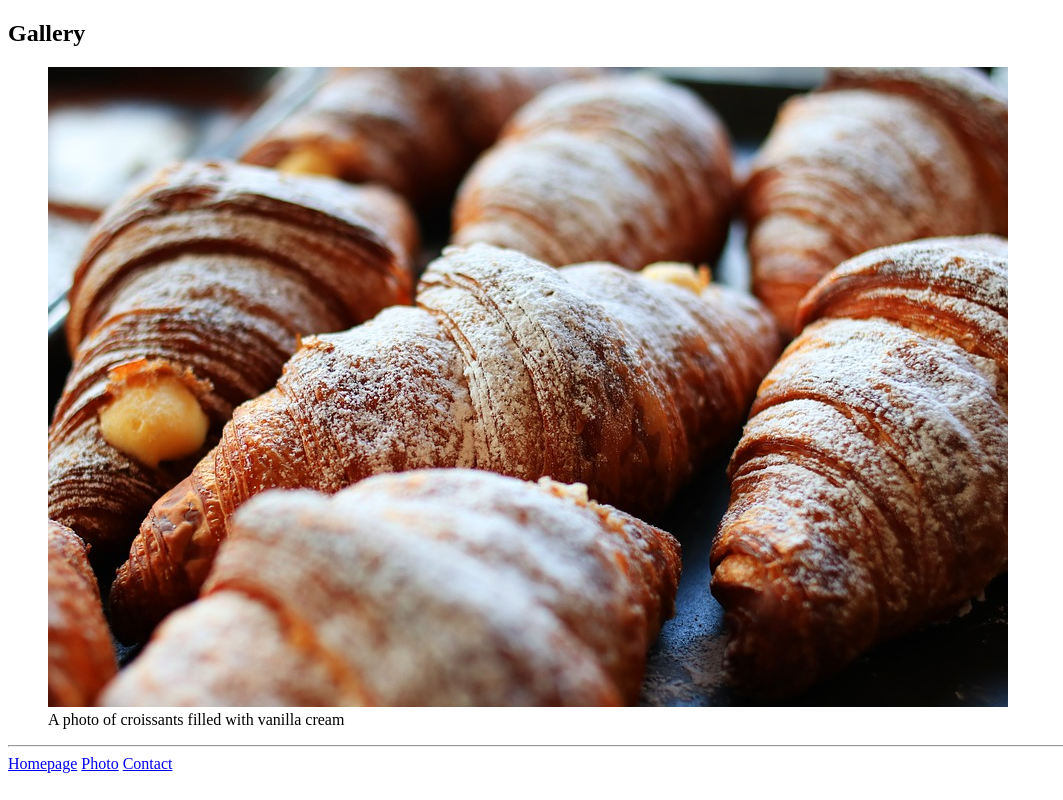
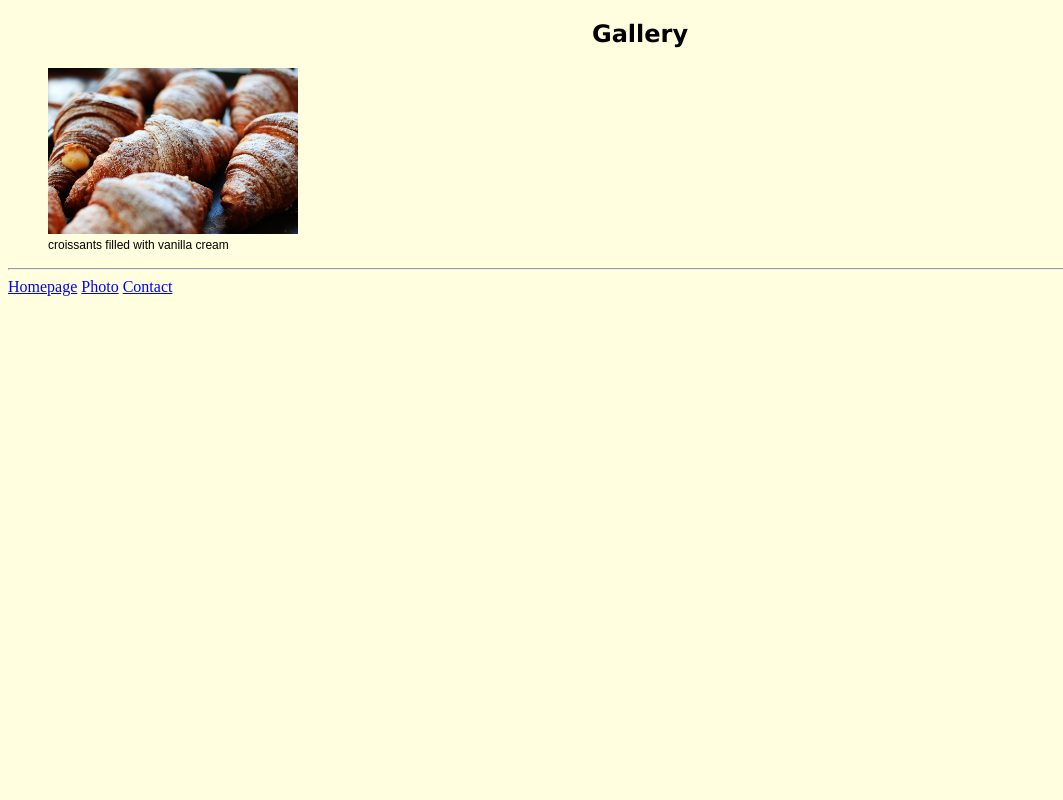
Before and after one commit to lenaguhl/Croissant, a plain HTML site: page photo.html in a window 1280 px wide. Shown: the whole page, without its empty margins (0-1063 px from the left). Drawn offline with Linux system fonts and the light colour scheme.

Commit message:
add styles.css

```diff
--- a/photo.html
+++ b/photo.html
@@ -5,12 +5,13 @@
     <meta http-equiv="X-UA-Compatible" content="IE=edge" />
     <meta name="viewport" content="width=device-width, initial-scale=1.0" />
     <title>Gallery</title>
+    <link rel="stylesheet" href="styles.css">
   </head>
   <body>
     <h2>Gallery</h2>
     <figure>
       <img src="photos/croissants.jpg" />
-      <figcaption>A photo of croissants filled with vanilla cream</figcaption>
+      <figcaption>croissants filled with vanilla cream</figcaption>
     </figure>
 
     <hr />
--- /dev/null
+++ b/styles.css
@@ -0,0 +1,27 @@
+body {
+  background-color: lightyellow;
+}
+
+h2 {
+  font-family: "Lucida Sans", "Lucida Sans Regular", "Lucida Grande",
+    "Lucida Sans Unicode", Geneva, Verdana, sans-serif;
+  text-align: center;
+}
+
+figcaption {
+  font-family: Arial, Helvetica, sans-serif;
+  font-size: 12px;
+}
+
+img {
+  width: 250px;
+}
+
+a {
+  color: blue;
+}
+
+p {
+  font-size: 16px;
+  text-align: center;
+}
```
Also changed, not shown: contact.html (+6 -4 lines), index.html (+2 -1 lines).
